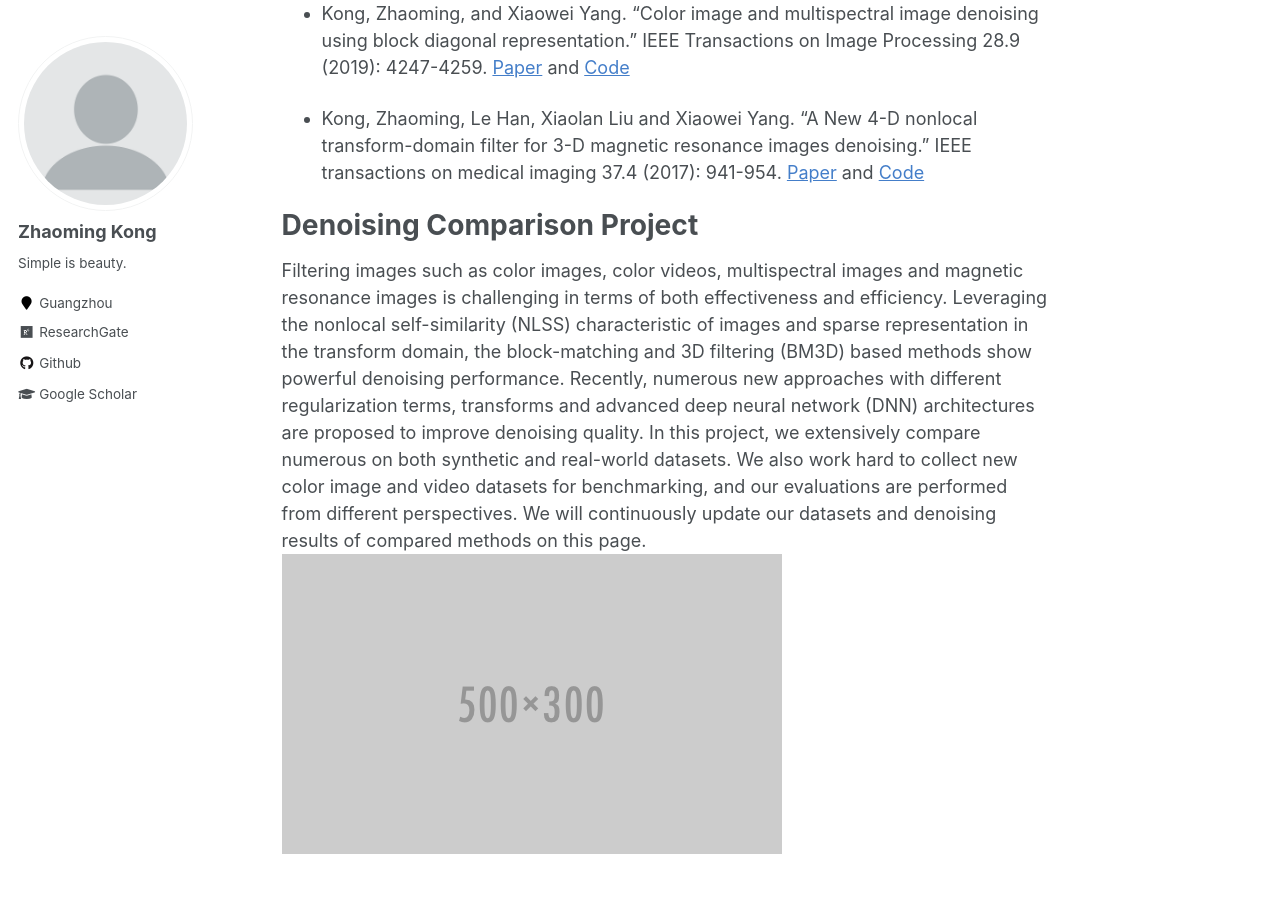
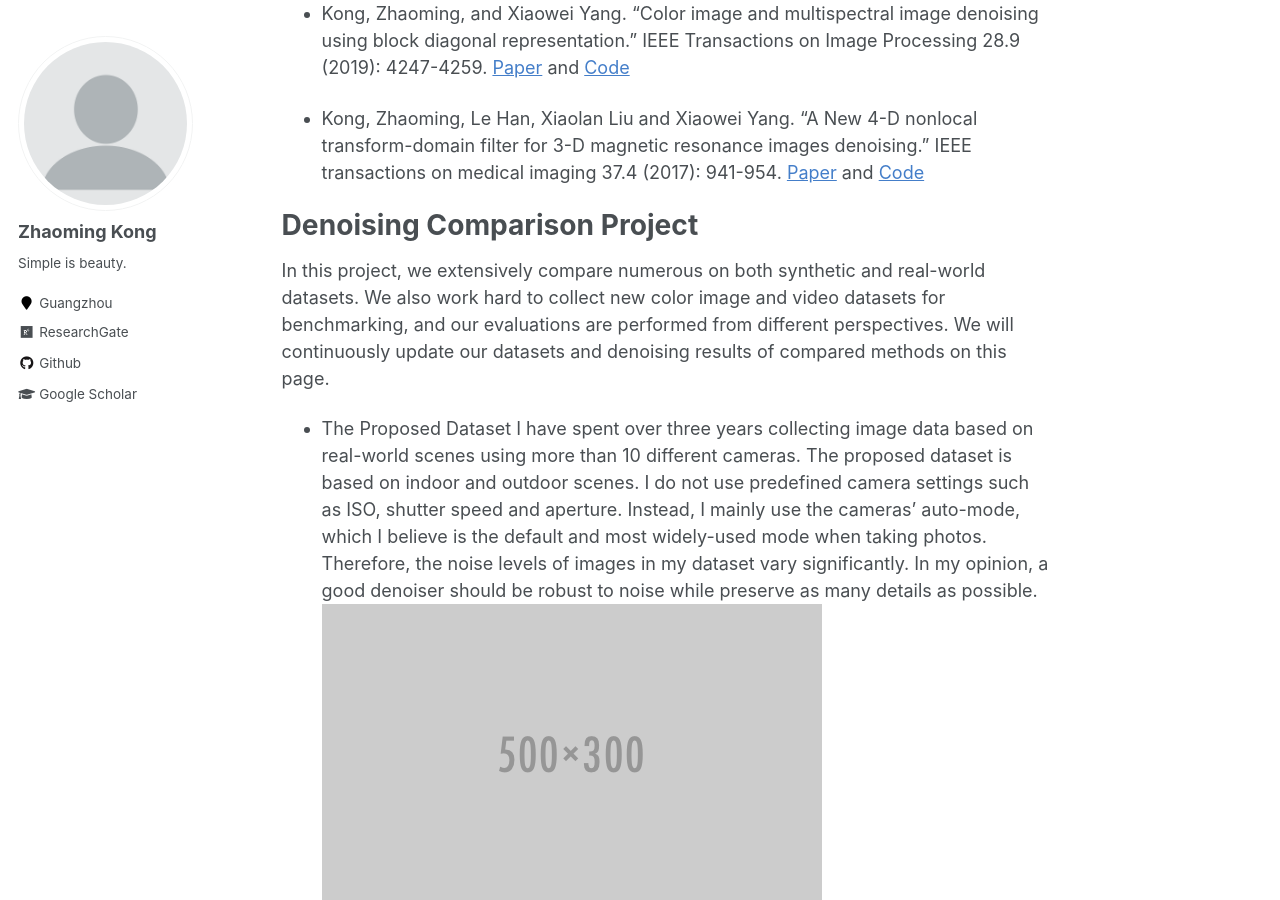
Before and after one commit to ZhaomingKong/ZhaomingKong.github.io, a Jekyll site: the page built from _pages/about.md, in a window 1280 px wide and 900 px high, scrolled down 719 px. Built offline with Jekyll 4.4.1, drawn with Linux system fonts in a browser that asks for light colours.

Commit message:
Update about.md

```diff
--- a/_pages/about.md
+++ b/_pages/about.md
@@ -29,5 +29,7 @@ Publications
 
 Denoising Comparison Project
 ======
-Filtering images such as color images, color videos, multispectral images and magnetic resonance images is challenging in terms of both effectiveness and efficiency. Leveraging the nonlocal self-similarity (NLSS) characteristic of images and sparse representation in the transform domain, the block-matching and 3D filtering (BM3D) based methods show powerful denoising performance. Recently, numerous new approaches with different regularization terms, transforms and advanced deep neural network (DNN) architectures are proposed to improve denoising quality. In this project, we extensively compare numerous on both synthetic and real-world datasets. We also work hard to collect new color image and video datasets for benchmarking, and our evaluations are performed from different perspectives. We will continuously update our datasets and denoising results of compared methods on this page.
+In this project, we extensively compare numerous on both synthetic and real-world datasets. We also work hard to collect new color image and video datasets for benchmarking, and our evaluations are performed from different perspectives. We will continuously update our datasets and denoising results of compared methods on this page.
+* The Proposed Dataset
+I have spent over three years collecting image data based on real-world scenes using more than 10 different cameras. The proposed dataset is based on indoor and outdoor scenes. I do not use predefined camera settings such as ISO, shutter speed and aperture. Instead, I mainly use the cameras' auto-mode, which I believe is the default and most widely-used mode when taking photos. Therefore, the noise levels of images in my dataset vary significantly. In my opinion, a good denoiser should be robust to noise while preserve as many details as possible.
 <img src='/images/500x300.png'>
```
